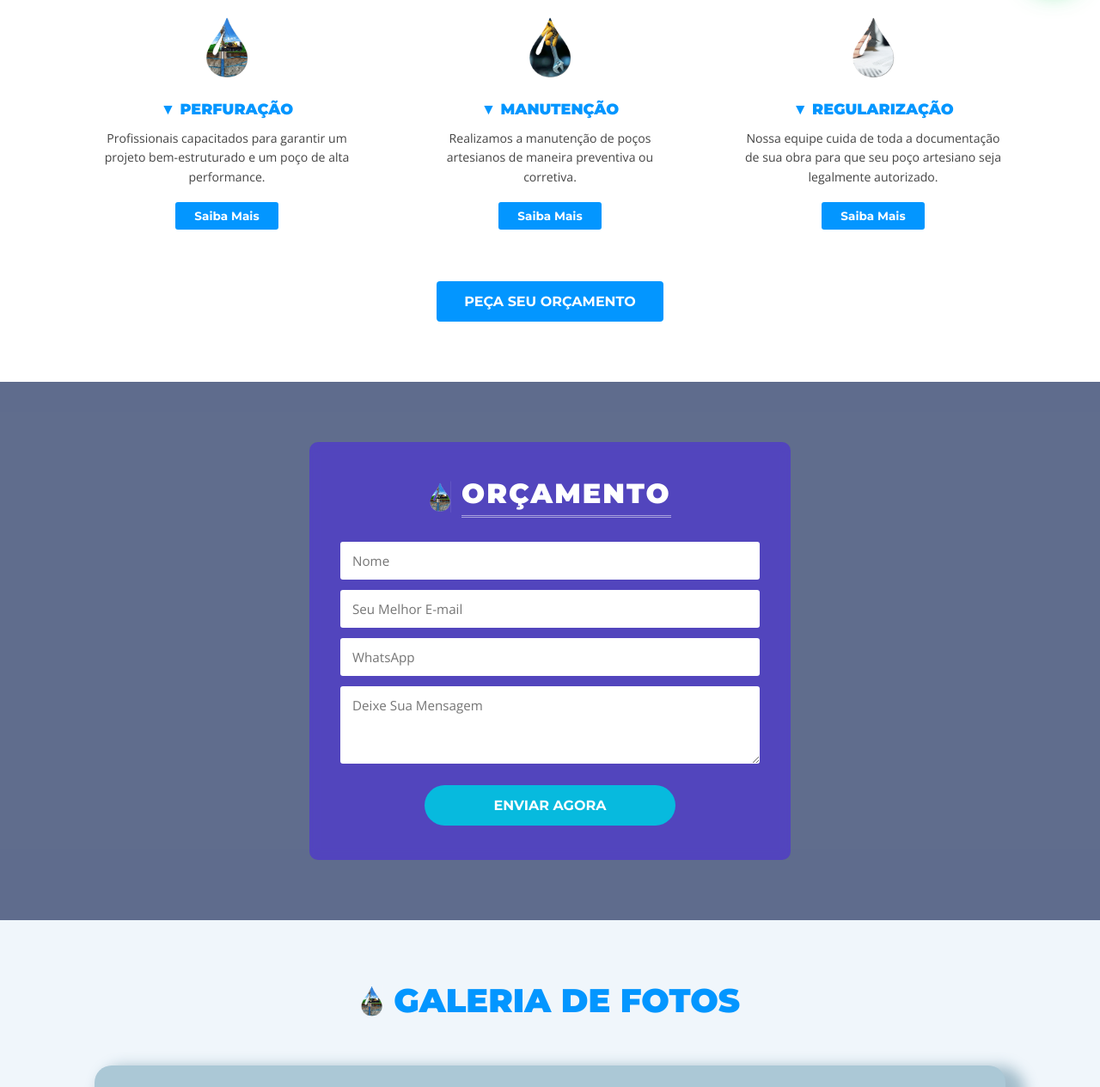
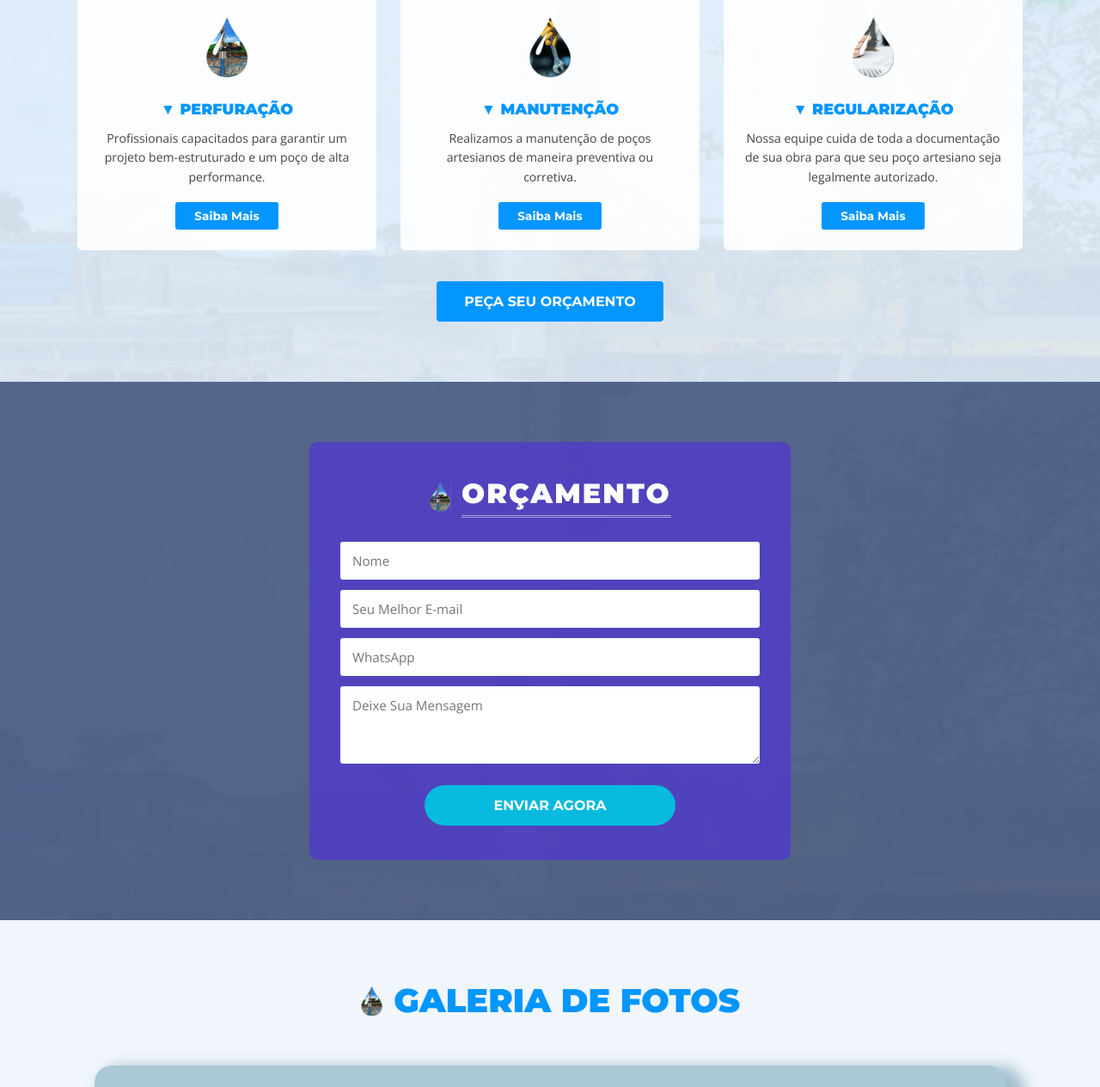
Before and after one commit to mundodigitalsolucoes/agua-milagrosa-site, a plain HTML site: page index.html in a window 1280 px wide. Shown: the part 792-2056 px from the top of the page at 86% size. Drawn offline with nearby package versions, Linux system fonts and the light colour scheme.

Commit message:
Update index.html

```diff
--- a/index.html
+++ b/index.html
@@ -131,7 +131,7 @@
     .hero-bg {
       position: absolute;
       inset: 0;
-      background-image: url('images/banner-principal.png');
+      background-image: url('banner-principal.png');
       background-size: cover;
       background-position: center;
       filter: brightness(0.55);
@@ -219,7 +219,7 @@
     }
 
     /* ========== SERVIÇOS ========== */
-    #servicos { background: url('images/banner-servicos.png') center/cover fixed; }
+    #servicos { background: url('banner-servicos.png') center/cover fixed; }
 
     .servicos-grid {
       max-width: 1100px;
@@ -300,7 +300,7 @@
 
     /* ========== ORÇAMENTO ========== */
     #orcamento {
-      background: url('images/banner-servicos.png') center/cover;
+      background: url('banner-servicos.png') center/cover;
       position: relative;
     }
     #orcamento::before {
```
